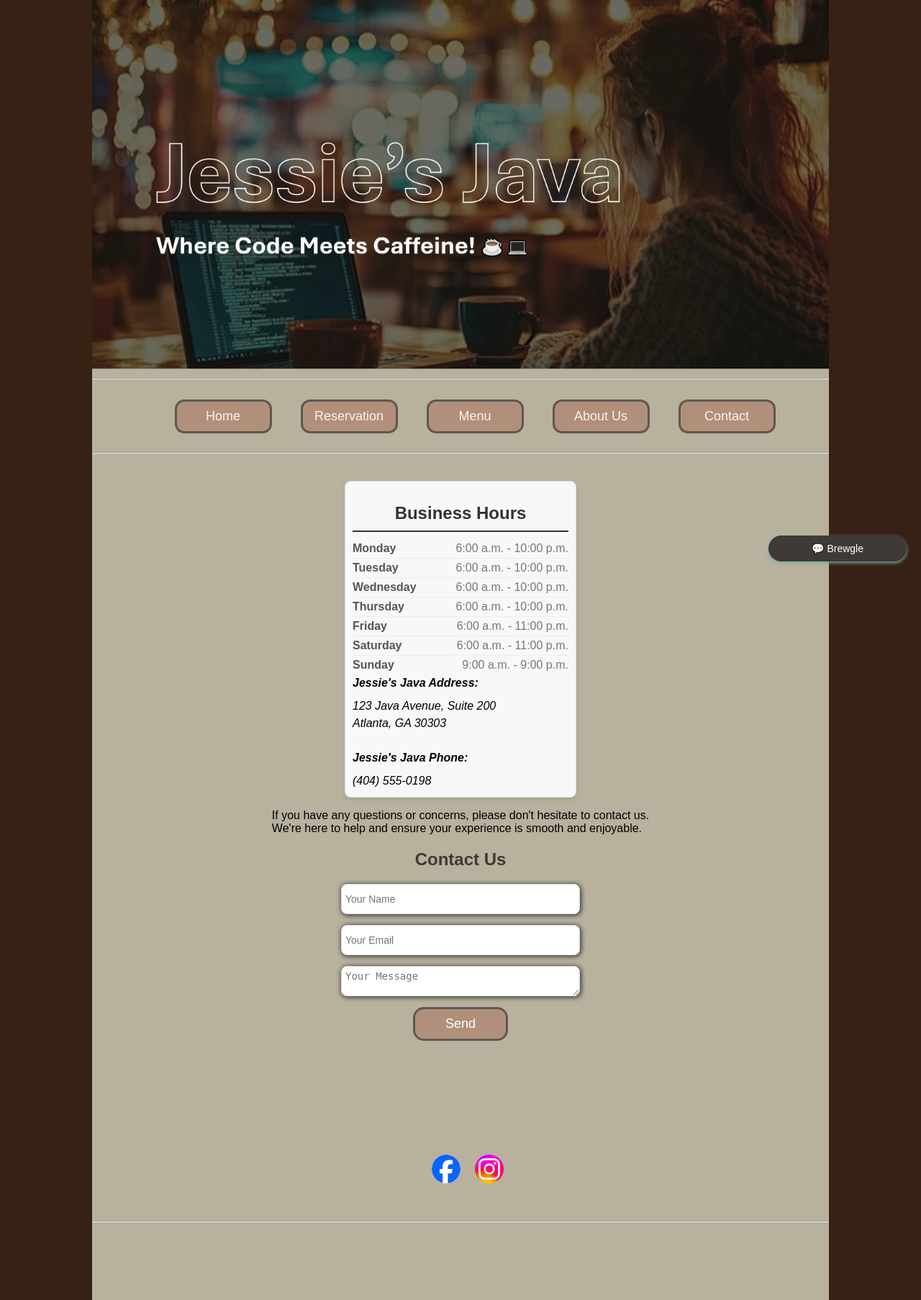
After one commit to Jessie0611/JessiesJava, a PHP site: page /contactUs.php in a window 1280 px wide. The commit adds this page. Shown: the whole page at 72% size. Run offline with PHP 8.4, Linux system fonts and the light colour scheme.

Commit message:
Seperate contact us from about us

```diff
--- /dev/null
+++ b/contactUs.php
@@ -0,0 +1,52 @@
+   <?php include("database.php"); ?>
+<!DOCTYPE html>
+<html lang="en">
+<head>
+    <meta charset="UTF-8">
+    <meta name="viewport" content="width=device-width, initial-scale=1.0">
+    <title>Jessie's Java</title>
+    <link rel="stylesheet" href="style.css">
+</head>
+<body>
+<div class="content">
+    <div class="hero">
+        <img src="Images/jj-hero.png" alt="Hero Image" class="hero img"></div>
+        <?php include('nav.php'); ?>
+
+    <div class="aboutUs">
+      <div class="aboutAlign">
+
+    <section class="businessHours">
+    <h2>Business Hours</h2>
+    <ul>
+      <li><span class="day">Monday</span><span class="hours">6:00 a.m. - 10:00 p.m.</span></li>
+      <li><span class="day">Tuesday</span><span class="hours">6:00 a.m. - 10:00 p.m.</span></li>
+      <li><span class="day">Wednesday</span><span class="hours">6:00 a.m. - 10:00 p.m.</span></li>
+      <li><span class="day">Thursday</span><span class="hours">6:00 a.m. - 10:00 p.m.</span></li>
+      <li><span class="day">Friday</span><span class="hours">6:00 a.m. - 11:00 p.m.</span></li>
+      <li><span class="day">Saturday</span><span class="hours">6:00 a.m. - 11:00 p.m.</span></li>
+      <li><span class="day">Sunday</span><span class="hours">9:00 a.m. - 9:00 p.m.</span></li>
+    </ul>
+<address class="addressContainer">
+    <strong>Jessie's Java Address:</strong>
+    123 Java Avenue, Suite 200<br>
+    Atlanta, GA 30303<br><br>
+    <strong>Jessie's Java Phone:</strong>
+    (404) 555-0198
+  </address>
+    </section>
+    <p>If you have any questions or concerns, please don't hesitate to contact us. <br> We're here to help and ensure your experience is smooth and enjoyable.</p>
+        <h2>Contact Us</h2>
+        <form action="contact.php" method="POST">
+          <input type="name" id="name" name="name" required placeholder="Your Name">
+          <input type="email" id="email" name="email" required placeholder="Your Email">
+          <textarea id="message" name="message" required placeholder="Your Message"></textarea>
+          <button type="submit" class="submit">  Send </button>
+        </form>
+      </div> </div>
+ <br>
+ <?php include('footer.php'); ?>
+    <script src="script.js"></script>
+</div>
+</body>
+</html>
--- a/nav.php
+++ b/nav.php
@@ -4,5 +4,6 @@
       <a href="reservation.php"><button class="btn">Reservation</button></a>
       <a href="menu.php"><button class="btn">Menu</button></a>
       <a href="aboutus.php"> <button class="btn"> About Us</button></a>
+      <a href="contactUs.php"><button class="btn">Contact</button></a>
       </nav> <br>
       <hr>
--- a/script.js
+++ b/script.js
@@ -290,3 +290,39 @@ function formatCardNumber(input) {
   // Join with a space
   input.value = formatted ? formatted.join(' ') : '';
 }
+
+document.getElementById("resDate").addEventListener("change", loadTimes);
+document.getElementById("resTypeID").addEventListener("change", loadTimes);
+
+function loadTimes() {
+    const date = document.getElementById("resDate").value;
+    const type = document.getElementById("resTypeID").value;
+
+    if (!date || !type) return;
+
+    fetch(`get-available-times.php?date=${date}&type=${type}`)
+        .then(res => res.json())
+        .then(data => {
+            const start = document.getElementById("resStartTime");
+            const end = document.getElementById("resEndTime");
+
+            start.innerHTML = "";
+            end.innerHTML = "";
+
+            data.availableTimes.forEach(t => {
+                const opt1 = new Option(t, t);
+                const opt2 = new Option(t, t);
+                start.add(opt1);
+                end.add(opt2);
+            });
+        });
+}
+
+
+function formatTime(time) {
+  const [hours, minutes] = time.split(":");
+  const h = parseInt(hours, 10);
+  const ampm = h >= 12 ? "PM" : "AM";
+  const hour12 = h % 12 === 0 ? 12 : h % 12;
+  return `${hour12}:${minutes} ${ampm}`;
+}
```
Also changed, not shown: aboutus.php (+2 -9 lines), reservation.php (+55 -3 lines).
